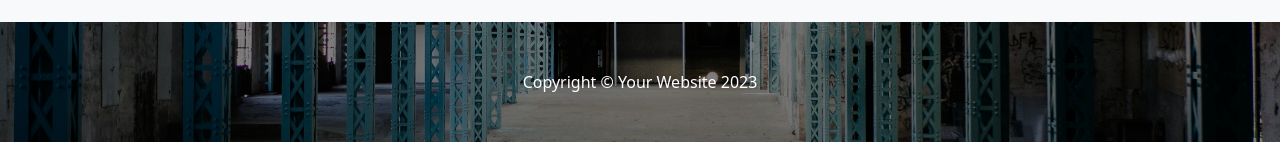
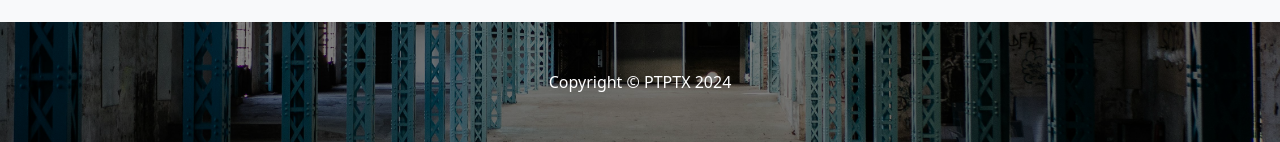
Before and after one commit to ErinClaudio/effective-waffle, a website: page src/index.html in a window 1280 px wide. Shown: the part 2413-2555 px from the top of the page. Drawn offline with nearby package versions, Linux system fonts and the light colour scheme.

Commit message:
Added copywright change

```diff
--- a/src/index.html
+++ b/src/index.html
@@ -197,7 +197,7 @@
         </section>
         <!-- Footer-->
         <footer class="py-5 bg-dark">
-            <div class="container px-5"><p class="m-0 text-center text-white">Copyright &copy; Your Website 2023</p></div>
+            <div class="container px-5"><p class="m-0 text-center text-white">Copyright &copy; PTPTX 2024</p></div>
         </footer>
     </body>
 </html>
```
